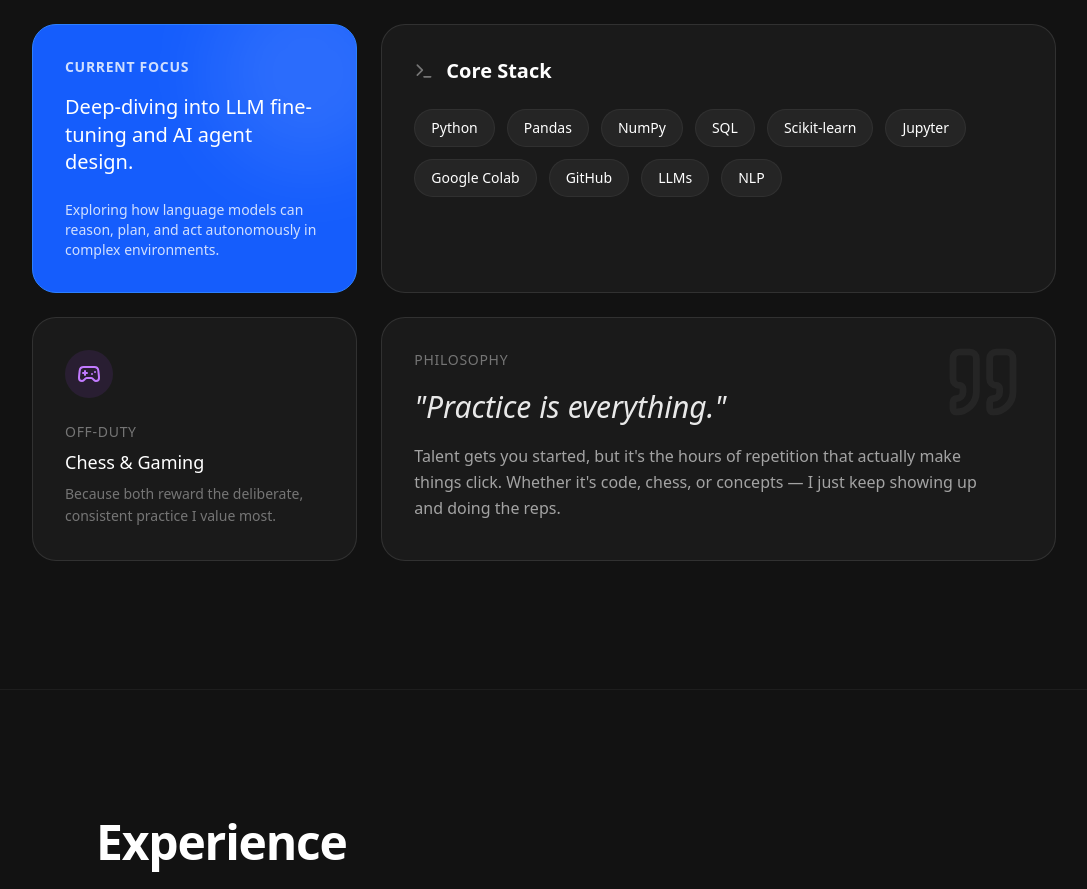
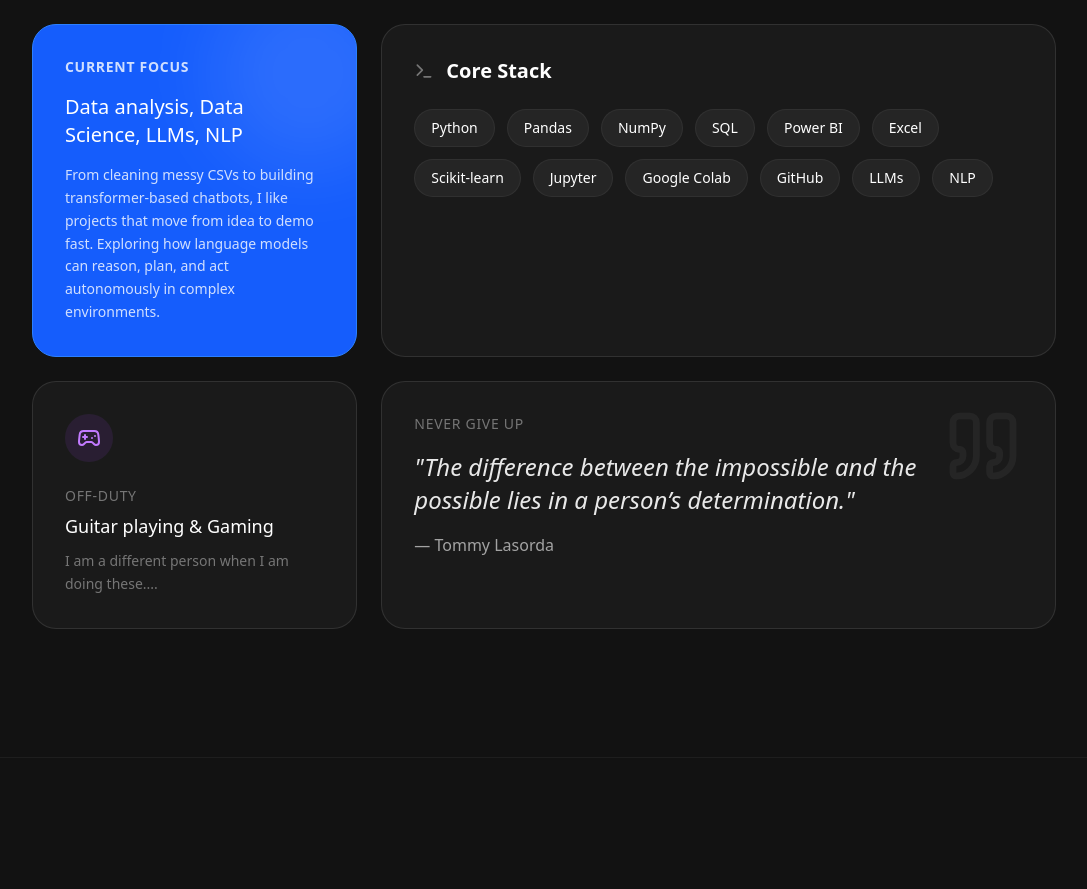
Before and after one commit to akiibot/priom-portfolio, a Next.js app: page / in a window 1280 px wide. Shown: the part 1520-2409 px from the top of the page, without its empty margins (96-1183 px from the left). Built offline with nearby package versions, Linux system fonts and the light colour scheme.

Commit message:
content(About): update philosophy quote, tech stack, current focus, and hobbies

```diff
--- a/src/components/About.tsx
+++ b/src/components/About.tsx
@@ -74,11 +74,11 @@
                         {/* Decorative background circle */}
                         <div className="absolute -top-12 -right-12 w-48 h-48 bg-white/10 rounded-full blur-2xl pointer-events-none"></div>
                         <h4 className="text-sm text-white/80 uppercase tracking-wider mb-4 font-semibold">Current Focus</h4>
-                        <p className="text-xl leading-snug font-medium text-white mb-6">
-                            Deep-diving into LLM fine-tuning and AI agent design.
+                        <p className="text-xl leading-snug font-medium text-white mb-4">
+                            Data analysis, Data Science, LLMs, NLP
                         </p>
-                        <p className="text-white/80 text-sm">
-                            Exploring how language models can reason, plan, and act autonomously in complex environments.
+                        <p className="text-white/80 text-sm leading-relaxed">
+                            From cleaning messy CSVs to building transformer-based chatbots, I like projects that move from idea to demo fast. Exploring how language models can reason, plan, and act autonomously in complex environments.
                         </p>
                     </motion.div>
 
@@ -95,7 +95,7 @@
                             <h4 className="text-xl font-semibold">Core Stack</h4>
                         </div>
                         <div className="flex flex-wrap gap-3">
-                            {["Python", "Pandas", "NumPy", "SQL", "Scikit-learn", "Jupyter", "Google Colab", "GitHub", "LLMs", "NLP"].map((skill) => (
+                            {["Python", "Pandas", "NumPy", "SQL", "Power BI", "Excel", "Scikit-learn", "Jupyter", "Google Colab", "GitHub", "LLMs", "NLP"].map((skill) => (
                                 <span
                                     key={skill}
                                     className="px-4 py-2 rounded-full bg-white/5 border border-white/5 text-sm hover:bg-white/10 transition-colors cursor-default"
@@ -120,10 +120,10 @@
                         <div>
                             <h4 className="text-sm text-white/40 uppercase tracking-wider mb-2">Off-Duty</h4>
                             <p className="text-lg font-medium leading-snug">
-                                Chess & Gaming
+                                Guitar playing & Gaming
                             </p>
-                            <p className="text-white/40 text-sm mt-2 leading-relaxed">
-                                Because both reward the deliberate, consistent practice I value most.
+                            <p className="text-white/40 text-sm mt-3 leading-relaxed">
+                                I am a different person when I am doing these....
                             </p>
                         </div>
                     </motion.div>
@@ -139,12 +139,12 @@
                         <div className="absolute top-6 right-8 text-white/5 group-hover:text-white/10 transition-colors">
                             <Quote size={80} />
                         </div>
-                        <h4 className="text-sm text-white/40 uppercase tracking-wider mb-4">Philosophy</h4>
-                        <p className="text-xl md:text-3xl font-light italic leading-snug text-white/90 mb-4 pr-0 md:pr-12">
-                            "Practice is everything."
+                        <h4 className="text-sm text-white/40 uppercase tracking-wider mb-4">Never Give Up</h4>
+                        <p className="text-xl md:text-2xl font-light italic leading-snug text-white/90 mb-4 pr-0 md:pr-12">
+                            "The difference between the impossible and the possible lies in a person’s determination."
                         </p>
                         <p className="text-white/60 max-w-xl leading-relaxed">
-                            Talent gets you started, but it's the hours of repetition that actually make things click. Whether it's code, chess, or concepts — I just keep showing up and doing the reps.
+                            — Tommy Lasorda
                         </p>
                     </motion.div>
 
```
